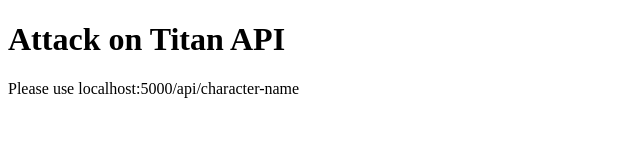
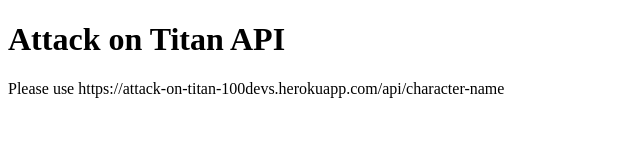
Before and after one commit to jordansmalls/attack-on-titan-api, a website: page index.html in a window 1280 px wide. Shown: the whole page, without its empty margins (0-640 px from the left). Drawn offline with Linux system fonts and the light colour scheme.

Commit message:
Update index.html

```diff
--- a/index.html
+++ b/index.html
@@ -7,6 +7,6 @@
 </head>
 <body>
     <h1>Attack on Titan API</h1>
-    <p>Please use localhost:5000/api/character-name</p>
+    <p>Please use https://attack-on-titan-100devs.herokuapp.com/api/character-name</p>
 </body>
 </html>
```
